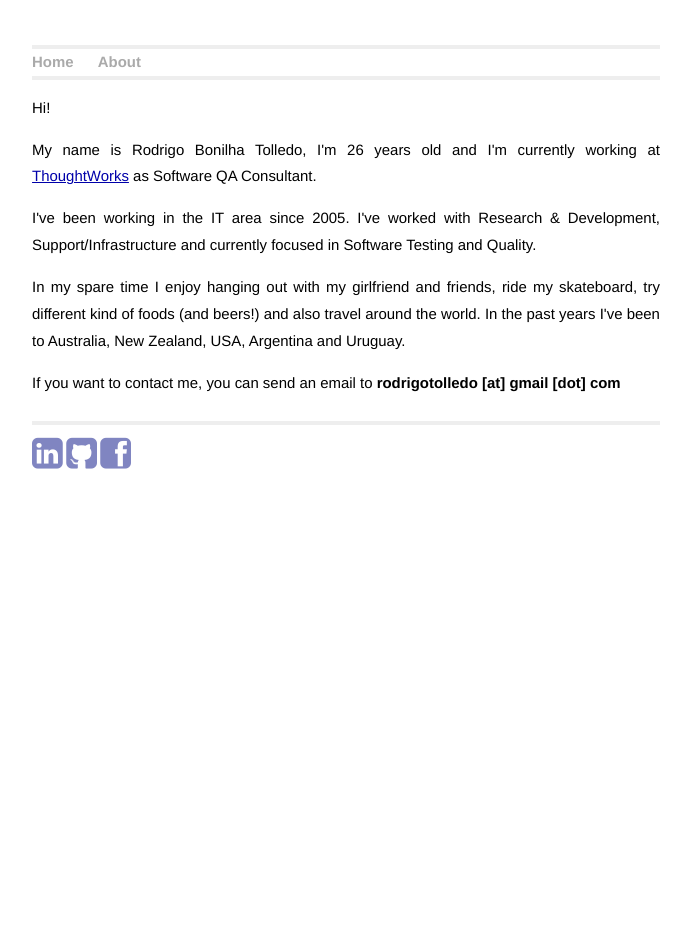
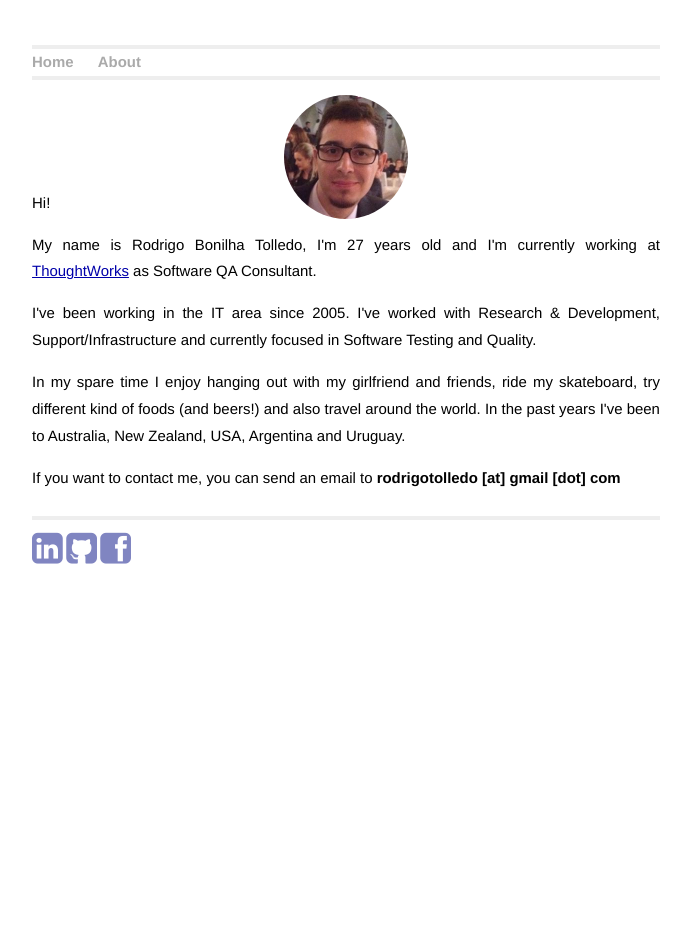
Before and after one commit to rodrigotolledo/rodrigotolledo.github.io, a Jekyll site: the page built from about/index.html, in a window 1280 px wide. Shown: the whole page, without its empty margins (294-985 px from the left). Built offline with Jekyll 4.4.1, drawn with Linux system fonts in a browser that asks for light colours; Markdown is read by kramdown in place of the engine named in the settings.

Commit message:
Add avatar picture in About section.

```diff
--- a/about/index.html
+++ b/about/index.html
@@ -2,22 +2,27 @@
 layout: default
 title: Rodrigo Tolledo
 ---
+
+<div class="avatar">
+  <img src="{{ site.baseurl }}/images/rodrigo_tolledo_profile_tw_insights.png">
+</div>
+
 <p>
-Hi!
+  Hi!
 </p>
 
 <p>
-My name is Rodrigo Bonilha Tolledo, I'm 26 years old and I'm currently working at <a href="http://www.thoughtworks.com">ThoughtWorks</a> as Software QA Consultant.
+  My name is Rodrigo Bonilha Tolledo, I'm 27 years old and I'm currently working at <a href="http://www.thoughtworks.com">ThoughtWorks</a> as Software QA Consultant.
 </p>
 
 <p>
-I've been working in the IT area since 2005. I've worked with Research & Development, Support/Infrastructure and currently focused in Software Testing and Quality.
+  I've been working in the IT area since 2005. I've worked with Research & Development, Support/Infrastructure and currently focused in Software Testing and Quality.
 </p>
 
 <p>
-In my spare time I enjoy hanging out with my girlfriend and friends, ride my skateboard, try different kind of foods (and beers!) and also travel around the world. In the past years I've been to Australia, New Zealand, USA, Argentina and Uruguay.
+  In my spare time I enjoy hanging out with my girlfriend and friends, ride my skateboard, try different kind of foods (and beers!) and also travel around the world. In the past years I've been to Australia, New Zealand, USA, Argentina and Uruguay.
 </p>
 
 <p>
-If you want to contact me, you can send an email to <b>rodrigotolledo [at] gmail [dot] com</b>
+  If you want to contact me, you can send an email to <b>rodrigotolledo [at] gmail [dot] com</b>
 </p>
--- a/css/main.css
+++ b/css/main.css
@@ -126,6 +126,18 @@ a:visited { color: #a0a; }
   border: 0;
 }
 
+.avatar img {
+  border-radius: 200px;
+  height: 124px;
+  width: 124px;
+}
+
+.avatar {
+  text-align: center;
+  height: 80px;
+  margin-top: 15px;
+}
+
 /*****************************************************************************/
 /*
 /* Posts
```
Also changed, not shown: images/rodrigo_tolledo_profile_tw_insights.png (added).
